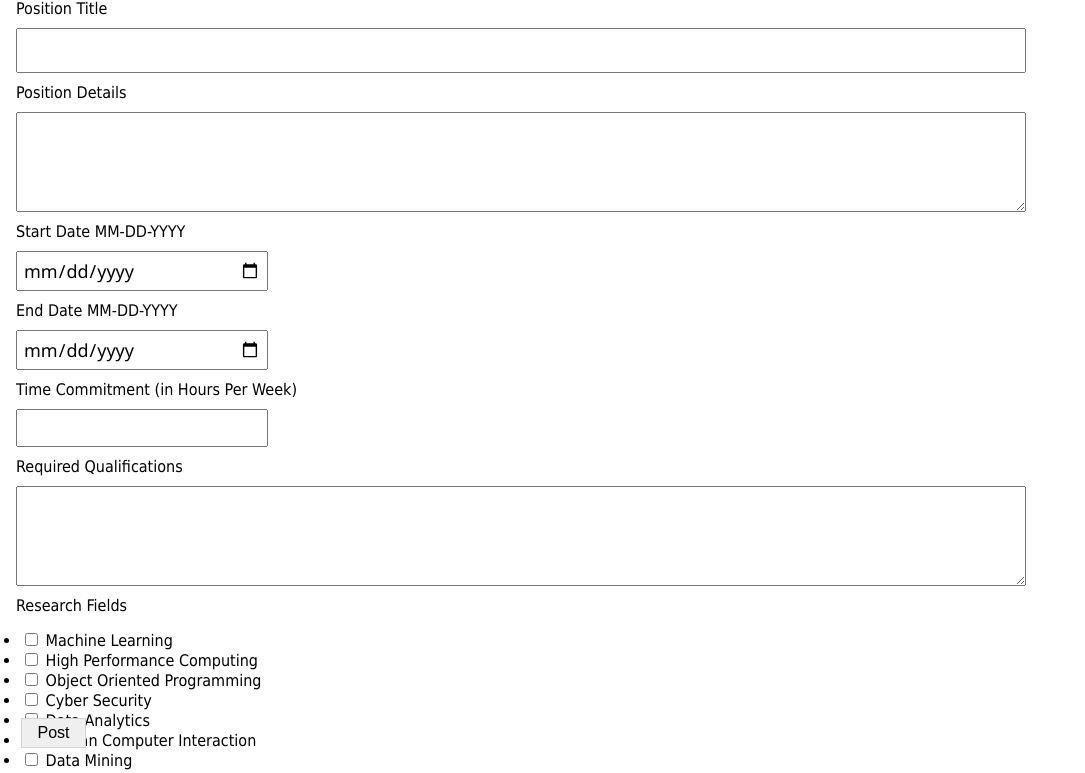
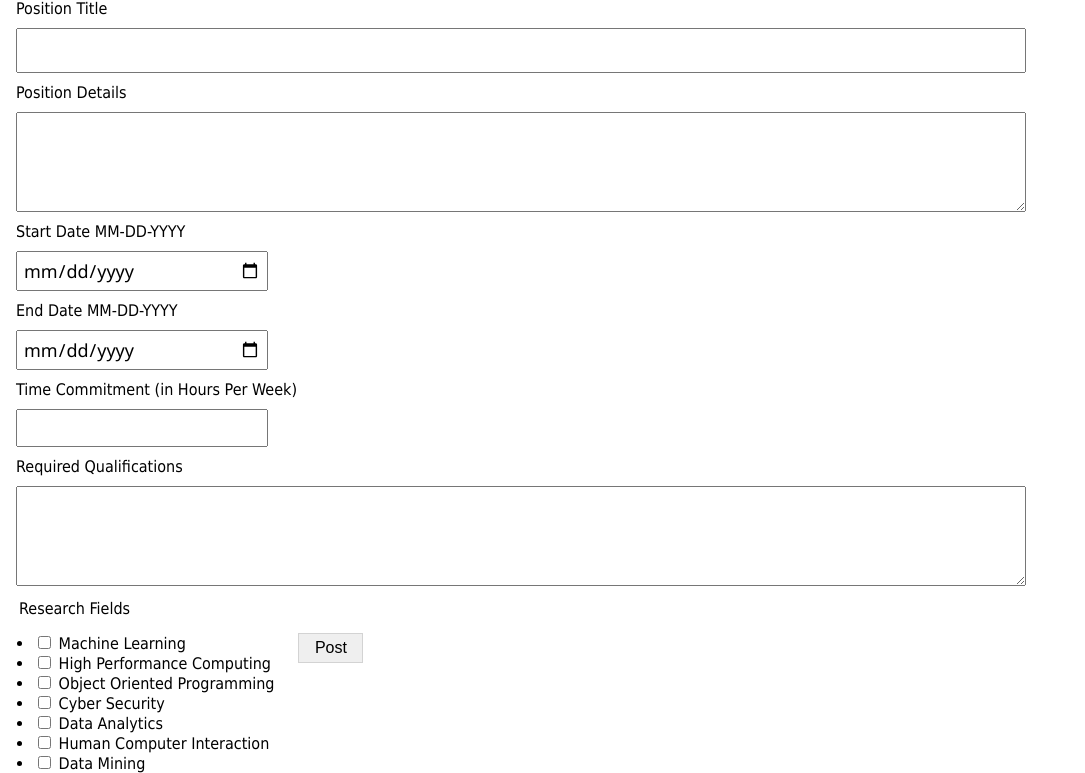
Before and after one commit to BenjaminMichaelis/WSU-EECS-UndergraduateResearch, a Flask app: template app/View/templates/create.html in a window 1280 px wide. Shown: the part 116-889 px from the top of the page, without its empty margins (0-1085 px from the left). Run offline with Flask 2, Linux system fonts and the light colour scheme; the template is opened without the code that fills it: values that come from a table or form of the project are taken from there, others are empty; data comes from the database, SQL or seed files in the repository; some libraries are stand-ins or nearby versions.

Commit message:
temp fix for the post button/field list formatting

```diff
--- a/app/Controller/forms.py
+++ b/app/Controller/forms.py
@@ -20,7 +20,7 @@ class PostForm(FlaskForm):
     startdate = DateField('Start Date MM-DD-YYYY', format='%m-%d-%Y', validators=[DataRequired(message="Required, must be in MM-DD-YYYY")])
     enddate = DateField('End Date MM-DD-YYYY', format='%m-%d-%Y', validators=[DataRequired(message="Required, must be in MM-DD-YYYY")])
     timecommitment = IntegerField('Time Commitment (in Hours Per Week)', validators=[DataRequired()])
-    ResearchFields = QuerySelectMultipleField( 'Research Fields', query_factory=get_fields , get_label=get_fieldlabel, widget=ListWidget(prefix_label=False),
+    ResearchFields = QuerySelectMultipleField('Research Fields', query_factory=get_fields , get_label=get_fieldlabel, widget=ListWidget(prefix_label=False),
       option_widget=CheckboxInput() )
     qualifications = TextAreaField('Required Qualifications', [Length(min=1, max=1500)])
     submit = SubmitField('Post')
--- a/app/View/static/css/main.css
+++ b/app/View/static/css/main.css
@@ -168,7 +168,7 @@ a:hover {
 .formselect {
     height: 40px;
     font-style: normal;
-    margin: 10px 0px 0px 0px;
+    margin: 10px 10px 20px 10px;
     padding: 5px;
 }
 
--- a/app/View/templates/create.html
+++ b/app/View/templates/create.html
@@ -50,13 +50,20 @@
                 <span style="color: red;">[{{ error }}]</span>
                 <br>
                 {% endfor %}
-
-                {{ form.ResearchFields.label }}<br>
-                {{ form.ResearchFields (class="formselect")}}<br>
+                <table>
+                <tr>
+                    <td>
+                    {{ form.ResearchFields.label }}
+                    {{ form.ResearchFields (class="formselect")}}
+                    </td>
+                    <td>
+                    {{ form.submit(class="button") }}
+                    </td>
+                </tr>
+                </table>
             </div>
 
-            <br>
-            <div>{{ form.submit(class="button") }}</div>
+
         </form>
     {% endif %}
 
```
